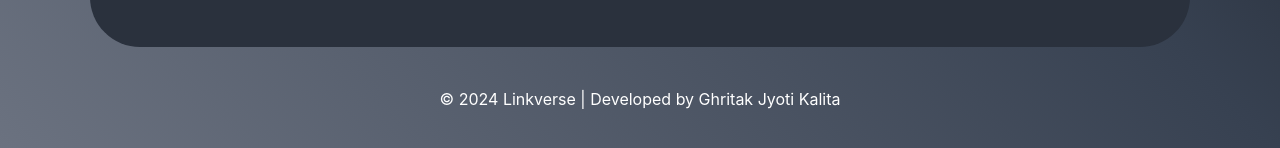
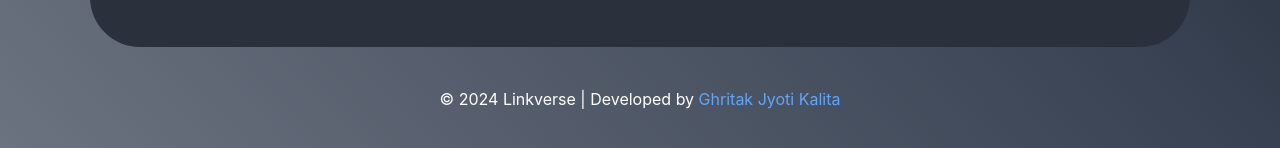
Before and after one commit to ghritak/linkverse, a Next.js app: page / in a window 1280 px wide. Shown: the part 1237-1385 px from the top of the page. Built offline with nearby package versions, Linux system fonts and the light colour scheme.

Commit message:
brush up

```diff
--- a/components/home/FlipCard.js
+++ b/components/home/FlipCard.js
@@ -5,9 +5,9 @@ import { IoLink } from 'react-icons/io5'
 const FlipCard = () => {
   return (
     <div className="w-1/2 flex justify-center">
-      <div className="flip-card h-96 w-96 cursor-pointer ">
+      <div className="flip-card h-96 w-96 cursor-pointer">
         <div className="flip-card-inner">
-          <div className="flip-card-front rounded-custom overflow-hidden">
+          <div className="flip-card-front rounded-custom overflow-hidden cursor-pointer">
             <Image
               src="https://linkverse.onrender.com/images/profile_photos/profile_photo-1717319579874IMG20230.%20%20%20403151417-01-removebg-preview%20(1)-01%20(1).jpeg"
               alt="logo"
@@ -20,6 +20,7 @@ const FlipCard = () => {
           <div className="flip-card-back bg-[#3983f5] flex items-center justify-center rounded-custom">
             <Link
               href={'/ghritak'}
+              target="_blank"
               className="text-lg text-black bg-white py-2 px-4 rounded-full flex items-center cursor-pointer hover:scale-110 transition-all duration-300"
             >
               <IoLink size={22} />
--- a/components/home/Footer.js
+++ b/components/home/Footer.js
@@ -1,3 +1,4 @@
+import Link from 'next/link'
 import CreateCard from './CreateCard'
 
 const Footer = () => {
@@ -11,8 +12,14 @@ const Footer = () => {
       </div>
       <div className="my-10 text-white">
         <div>
-          © {new Date().getFullYear()} Linkverse | Developed by Ghritak Jyoti
-          Kalita
+          © {new Date().getFullYear()} Linkverse | Developed by{' '}
+          <Link
+            href={'https://ghritak.github.io'}
+            target="blank"
+            className="text-blue-400 hover:text-blue-500 transition-all duration-300"
+          >
+            Ghritak Jyoti Kalita
+          </Link>
         </div>
       </div>
     </div>
```
